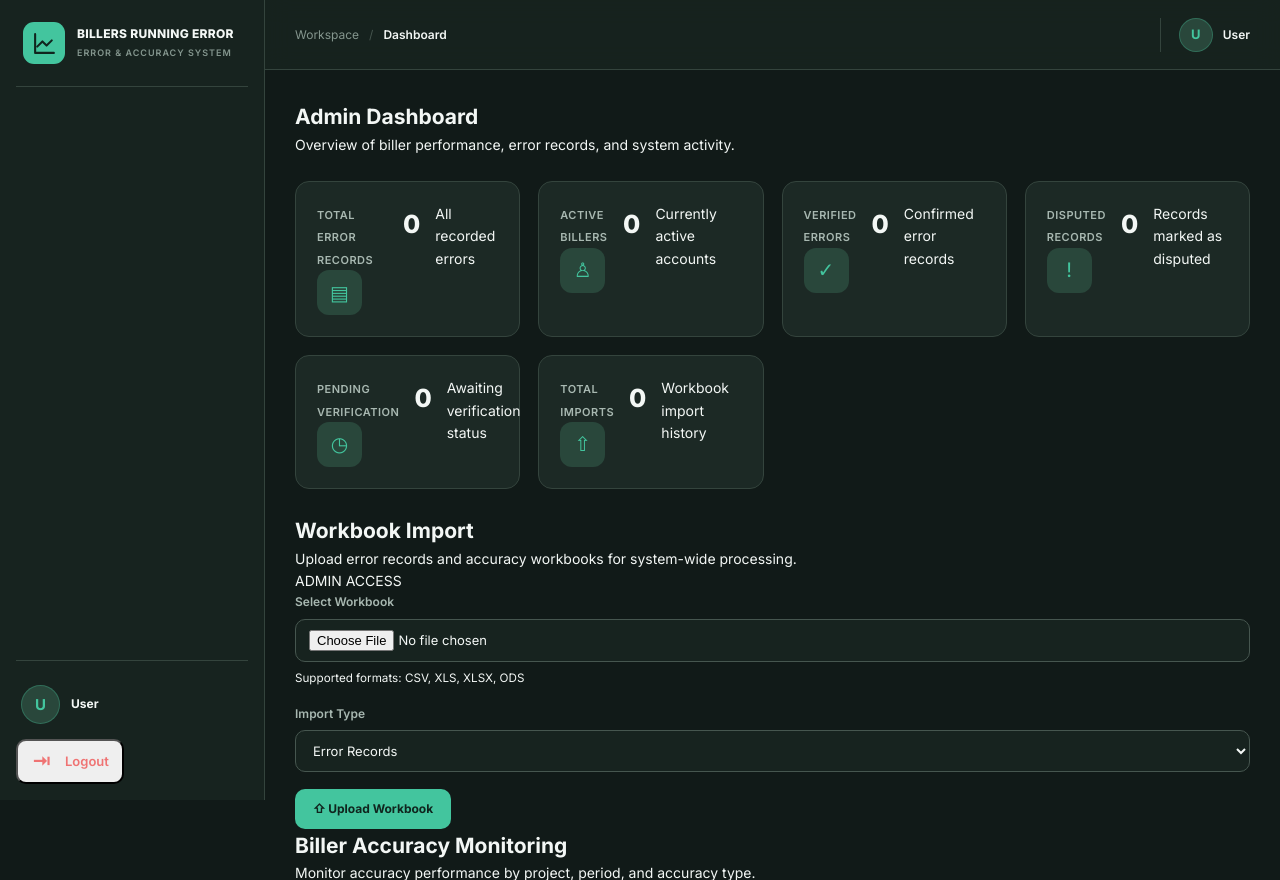
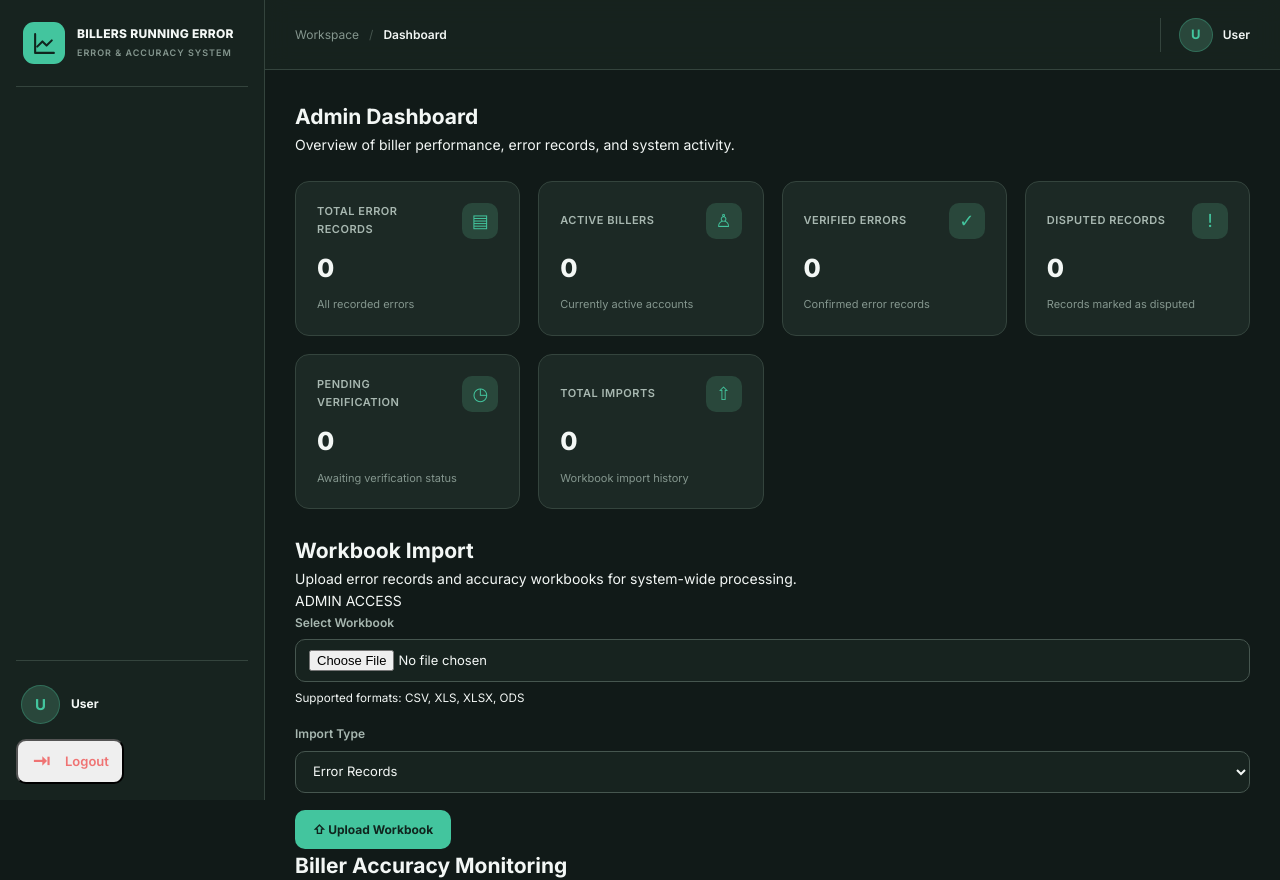
Before and after one commit to PurpleQueen04/billers-running-error-accuracy-system, a Flask app: template templates/admin.html in a window 1280 px wide. Shown: the top 880 px of the page. Run offline with Flask 3, Linux system fonts and the light colour scheme; the template is opened without the code that fills it, so the values that code supplies are empty; some libraries are stand-ins or nearby versions.

Commit message:
Update style.css

```diff
--- a/static/style.css
+++ b/static/style.css
@@ -553,8 +553,9 @@ img {
 
 .stat-card {
     display: flex;
-    align-items: flex-start;
-    gap: 15px;
+    flex-direction: column;
+    align-items: stretch;
+    gap: 10px;
 
     min-width: 0;
     padding: 21px;
@@ -573,45 +574,51 @@ img {
     border-color: var(--accent);
 }
 
+.stat-card-top {
+    display: flex;
+    align-items: center;
+    justify-content: space-between;
+    gap: 10px;
+}
+
 .stat-icon {
     display: flex;
     align-items: center;
     justify-content: center;
 
-    width: 45px;
-    height: 45px;
-    min-width: 45px;
+    width: 36px;
+    height: 36px;
+    min-width: 36px;
 
     background: var(--accent-soft);
     color: var(--accent);
 
-    border-radius: 12px;
-
-    font-size: 20px;
-}
-
-.stat-info {
-    min-width: 0;
+    border-radius: 10px;
+    font-size: 18px;
 }
 
 .stat-label {
     color: var(--text-secondary);
-
     font-size: 11px;
     font-weight: 600;
     letter-spacing: 0.5px;
 }
 
 .stat-value {
-    margin-top: 5px;
-
-    color: var(--text-main);
-
+    margin-top: 3px;
+
+    color: var(--text-main);
     font-size: 25px;
     font-weight: 800;
     line-height: 1.3;
 
     overflow-wrap: anywhere;
+}
+
+.stat-description {
+    margin-top: 2px;
+    color: var(--text-muted);
+    font-size: 11px;
 }
 
 .stat-subtitle {
```
